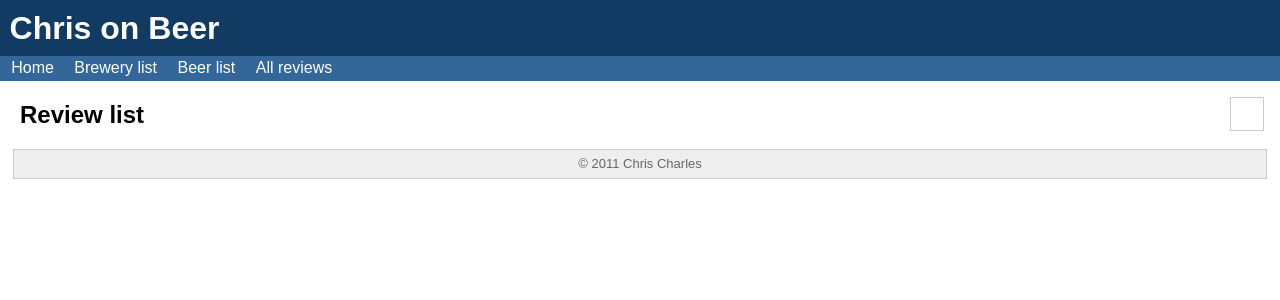
After one commit to ccharles/StartupifyDemo, a Django app: template templates/beer/reviews.html in a window 1280 px wide. The commit adds this page. Shown: the top 300 px of the page. Run offline with Django 3.2, Linux system fonts and the light colour scheme; the template is opened without the code that fills it, so the values that code supplies are empty.

Commit message:
Added 'all reviews' view and linked it from the navbar.

```diff
--- a/beer/urls.py
+++ b/beer/urls.py
@@ -26,6 +26,11 @@
         DetailView.as_view(
             model=Beer,
             template_name='beer/beer.html')),
+    url(r'^review/$',
+        ListView.as_view(
+            queryset=Review.objects.order_by('-date'),
+            context_object_name='reviews',
+            template_name='beer/reviews.html')),
 )
 
 urlpatterns += patterns('beer.views',
--- a/templates/beer/base.html
+++ b/templates/beer/base.html
@@ -15,6 +15,7 @@
         <li><a href="/">Home</a></li>
         <li><a href="/brewery/">Brewery list</a></li>
         <li><a href="/beer/">Beer list</a></li>
+        <li><a href="/review/">All reviews</a></li>
     </div>
 
     <div id="main">
--- /dev/null
+++ b/templates/beer/reviews.html
@@ -0,0 +1,12 @@
+{% extends "beer/base.html" %}
+
+{% block content %}
+
+<ol>
+  <h2>Review list</h2>
+{% for review in reviews %}
+  <li><a href="/review/{{ review.id }}/">{{ review }}</a></li>
+{% endfor %}
+</ol>
+
+{% endblock %}
```
